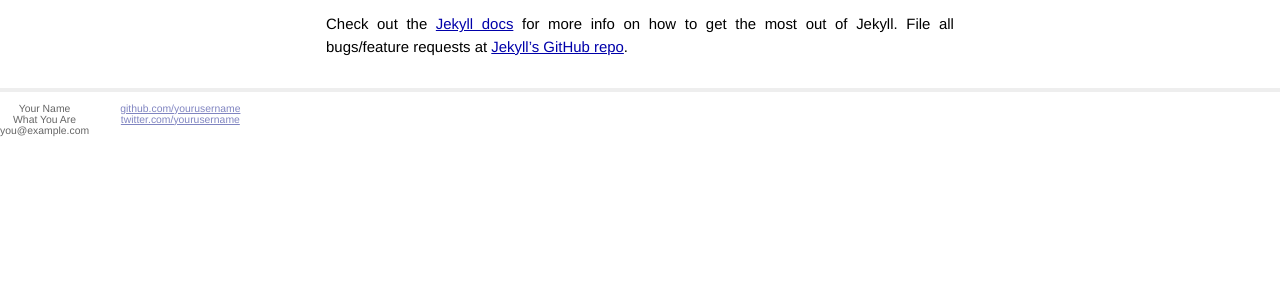
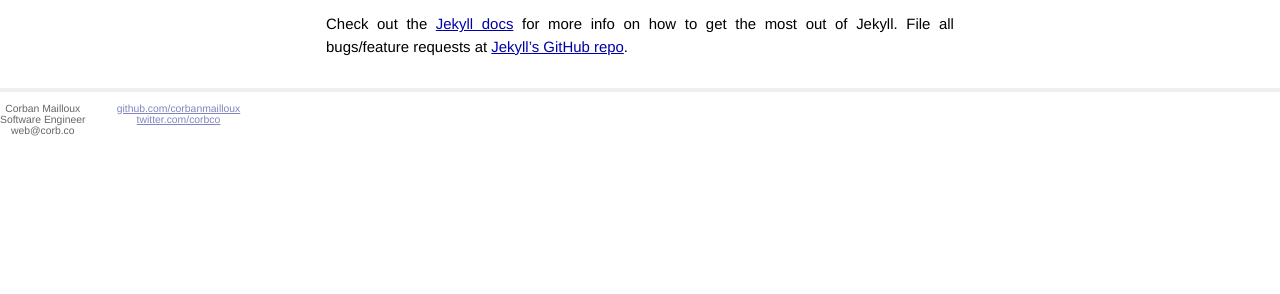
Before and after one commit to corbanmailloux/corb.co, a Jekyll site: the page built from _posts/2014-03-05-welcome-to-jekyll.markdown, in a window 1280 px wide. Shown: the part 411-705 px from the top of the page. Built offline with Jekyll 4.4.1, drawn with Linux system fonts in a browser that asks for light colours; Markdown is read by kramdown in place of the engine named in the settings.

Commit message:
Fixed contact info

```diff
--- a/_includes/foot.html
+++ b/_includes/foot.html
@@ -1,15 +1,15 @@
 	          <div class="footer">
             <div class="contact">
               <p>
-                Your Name<br />
-                What You Are<br />
-                you@example.com
+                Corban Mailloux<br />
+                Software Engineer<br />
+                web@corb.co
               </p>
             </div>
             <div class="contact">
               <p>
-                <a href="https://github.com/yourusername">github.com/yourusername</a><br />
-                <a href="https://twitter.com/yourusername">twitter.com/yourusername</a><br />
+                <a href="https://github.com/corbanmailloux">github.com/corbanmailloux</a><br />
+                <a href="https://twitter.com/corbco">twitter.com/corbco</a><br />
               </p>
             </div>
           </div>
```
